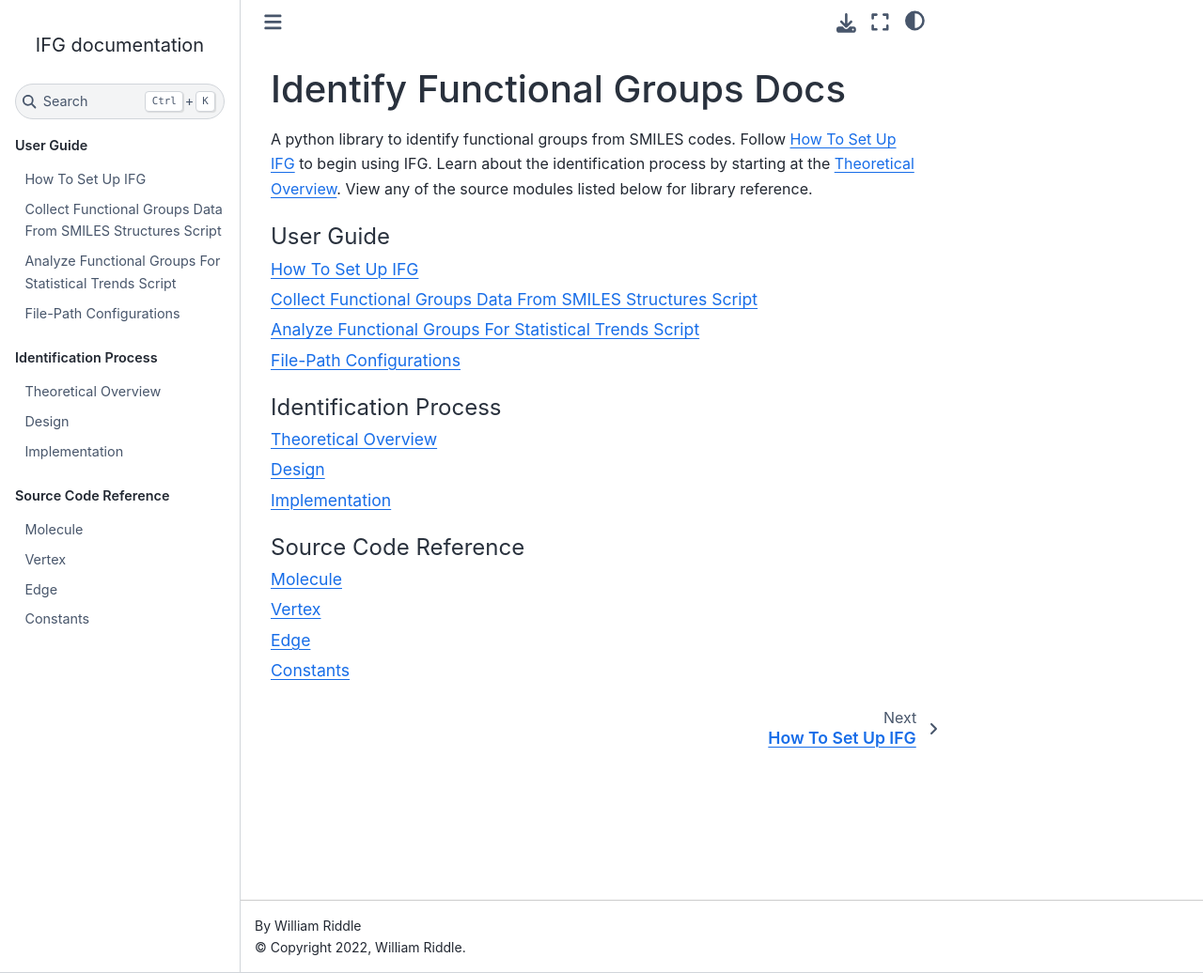
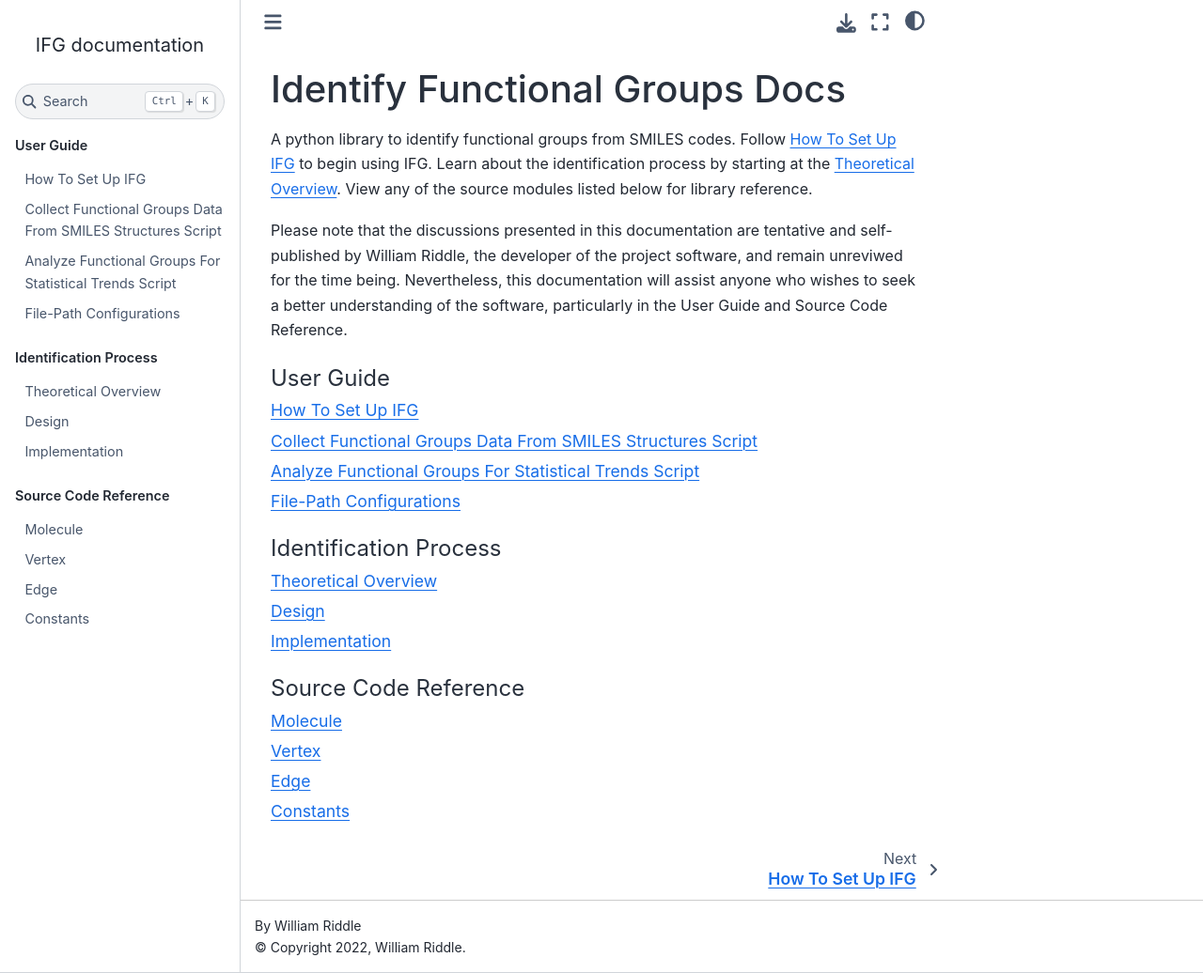
Before and after one commit to wtriddle/IFG, a Sphinx documentation site: the page built from docs/source/index.rst, in a window 1280 px wide and 1036 px high. Shown: the whole window at 94% size. Built offline with Sphinx 7.4.7 and the Sphinx Book theme 1.1.4, drawn with Linux system fonts in a browser that asks for light colours.

Commit message:
message for users of docs

```diff
--- a/docs/source/index.rst
+++ b/docs/source/index.rst
@@ -5,6 +5,13 @@ A python library to identify functional groups from SMILES codes.
 Follow :ref:`script-setup-ref` to begin using IFG.
 Learn about the identification process by starting at the :ref:`theory-overview-ref`.
 View any of the source modules listed below for library reference.
+
+Please note that the discussions presented in this documentation are
+tentative and self-published by William Riddle, the developer
+of the project software, and remain unreviwed for the time being.
+Nevertheless, this documentation will assist anyone who
+wishes to seek a better understanding of the software,
+particularly in the User Guide and Source Code Reference.
 
 .. toctree::
    :maxdepth: 1
```
